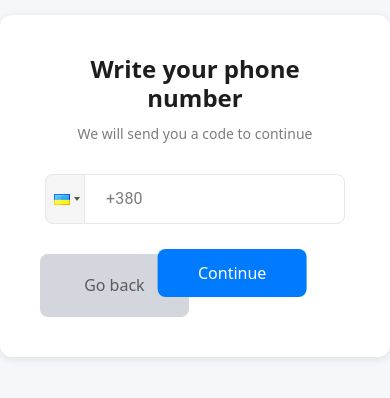
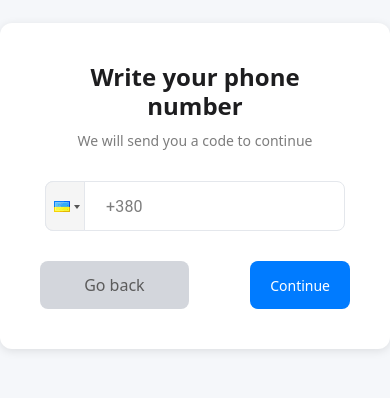
Before and after one commit to blablacar-clone-develop/frontend, a React (Vite) app in the folder react/: page /confirmPhone in a window 390 px wide. Shown: the part 236-634 px from the top of the page. Built offline with nearby package versions, Linux system fonts and the light colour scheme; no server answers; sample sign-in values are in the browser's storage.

Commit message:
confirm phone v1

```diff
--- a/react/src/App.tsx
+++ b/react/src/App.tsx
@@ -22,6 +22,7 @@ import AddInfoRoute from "./pages/AddInfoRoute.tsx";
 import EditCarPage from "./pages/EditCarPage";
 import UserVerification from "./pages/UserVerification";
 import SearchResult from "./pages/SearchResult.tsx";
+import VerifyPhonesCode from "./pages/VerifyPhonesCode.tsx";
 import ConfirmPhone from "./pages/ConfirmPhone";
 
 function App() {
@@ -56,6 +57,7 @@ function App() {
                     <Route path="/userVerification" element={<UserVerification/>}/>
                     <Route path="/confirmPhone" element={<ConfirmPhone/>}/>
                     <Route path="/searchResult" element={<SearchResult/>}/>
+                    <Route path="/verifyPhonesCode" element={<VerifyPhonesCode/>}/>
                 </Routes>
             </Router>
 
--- a/react/src/pages/ConfirmPhone.tsx
+++ b/react/src/pages/ConfirmPhone.tsx
@@ -19,7 +19,7 @@ const ConfirmPhone: React.FC = () => {
 
     const handleContinue = () => {
         console.log("Phone number submitted:", phone);
-        navigate('/');
+        navigate('/verifyPhonesCode');
     };
 
     return (
@@ -59,7 +59,7 @@ const ConfirmPhone: React.FC = () => {
                     <button className="back-button" onClick={() => navigate(-1)}>
                         Go back
                     </button>
-                    <button className="continue-button" onClick={handleContinue}>
+                    <button className="resend-button" onClick={handleContinue}>
                         Continue
                     </button>
                 </div>
--- a/react/src/pages/PersonSettings.tsx
+++ b/react/src/pages/PersonSettings.tsx
@@ -66,6 +66,9 @@ const ProfilePage: React.FC = () => {
     const handleConfirmEmail = () => {
         navigate("/confirmEmail");
     };
+    function handleConfirmPhone() {
+        navigate("/confirmPhone");
+    }
 
     return (
         <main className="main">
@@ -102,6 +105,7 @@ const ProfilePage: React.FC = () => {
                         </li>
 
                         <li
+                            onClick={handleConfirmPhone}
                             className={verificationData?.phoneVerified ? 'inactive' : ''}
                         >
                             Confirm phone number
--- a/react/src/styles/ConfirmPhone.css
+++ b/react/src/styles/ConfirmPhone.css
@@ -50,12 +50,3 @@ p {
     background-color: #D3D6DC;
     color: #5B5B5B;
 }
-
-.continue-button {
-    background-color: #007BFF;
-    color: white;
-}
-
-.continue-button:hover {
-    background-color: #006ae1;
-}
```
Also changed, not shown: react/src/pages/VerifyPhonesCode.tsx (added).
